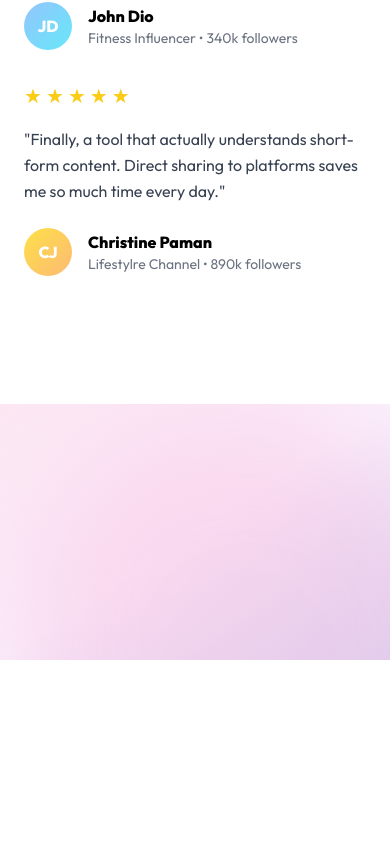
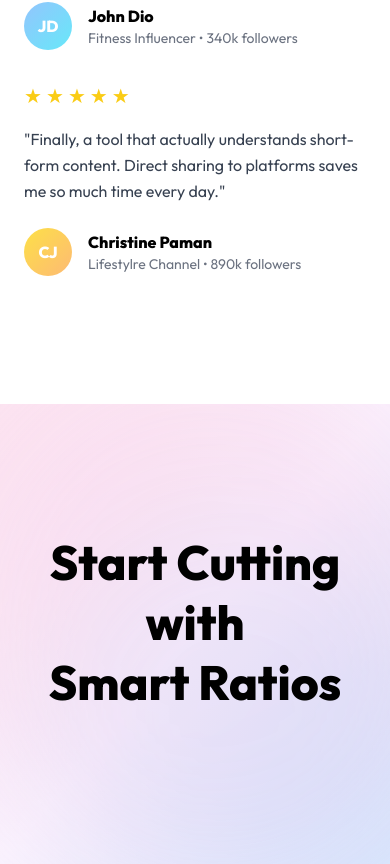
Before and after one commit to ceejt/snippit-landing-page, a React (Create React App) app: page / in a window 390 px wide. Shown: the part 5191-6055 px from the top of the page. Before the commit the page ends 5851 px from the top, so only its background shows below. Built offline with nearby package versions, Linux system fonts and the light colour scheme; the HTML template or start-up script is replaced by a standard one.

Commit message:
Added CTA headline with animation.

```diff
--- a/src/components/CTA.jsx
+++ b/src/components/CTA.jsx
@@ -14,7 +14,47 @@ const CTA = () => {
       className="py-32 bg-gradient-to-br from-pink-100 via-purple-50 to-blue-100 relative overflow-hidden"
     >
       <div className="absolute inset-0 opacity-30">
-        <motion.div className="absolute w-[500px] h-[500px] bg-gradient-to-br from-pink-300 to-pink-400 rounded-full blur-3xl" />
+        <motion.div
+          className="absolute w-[500px] h-[500px] bg-gradient-to-br from-pink-300 to-pink-400 rounded-full blur-3xl"
+          style={{ top: "-10%", left: "-10%" }}
+          animate={{
+            scale: [1, 1.1, 1],
+            opacity: [0.3, 0.5, 0.3],
+          }}
+          transition={{
+            duration: 15,
+            repeat: Infinity,
+            ease: "easeInOut",
+          }}
+        />
+        <motion.div
+          className="absolute w-96 h-96 bg-gradient-to-br from-blue-300 to-blue-400 rounded-full blur-3xl"
+          style={{ bottom: "-10%", right: "-10%" }}
+          animate={{
+            scale: [1, 1.1, 1],
+            opacity: [0.3, 0.5, 0.3],
+          }}
+          transition={{
+            duration: 15,
+            repeat: Infinity,
+            ease: "easeInOut",
+            delay: 7,
+          }}
+        />
+      </div>
+      <div className="max-w-4xl mx-auto px-6 lg:px-12 text-center relative z-10">
+        <motion.div
+          initial={{ opacity: 0, y: 30 }}
+          whileInView={{ opacity: 1, y: 0 }}
+          viewport={{ once: true }}
+          transition={{ duration: 0.8 }}
+        >
+          <h2 className="text-5xl lg:text-6xl font-extrabold mb-6 leading-tight">
+            Start Cutting with
+            <br />
+            <span className="text-gradient">Smart Ratios</span>
+          </h2>
+        </motion.div>
       </div>
     </section>
   );
```
